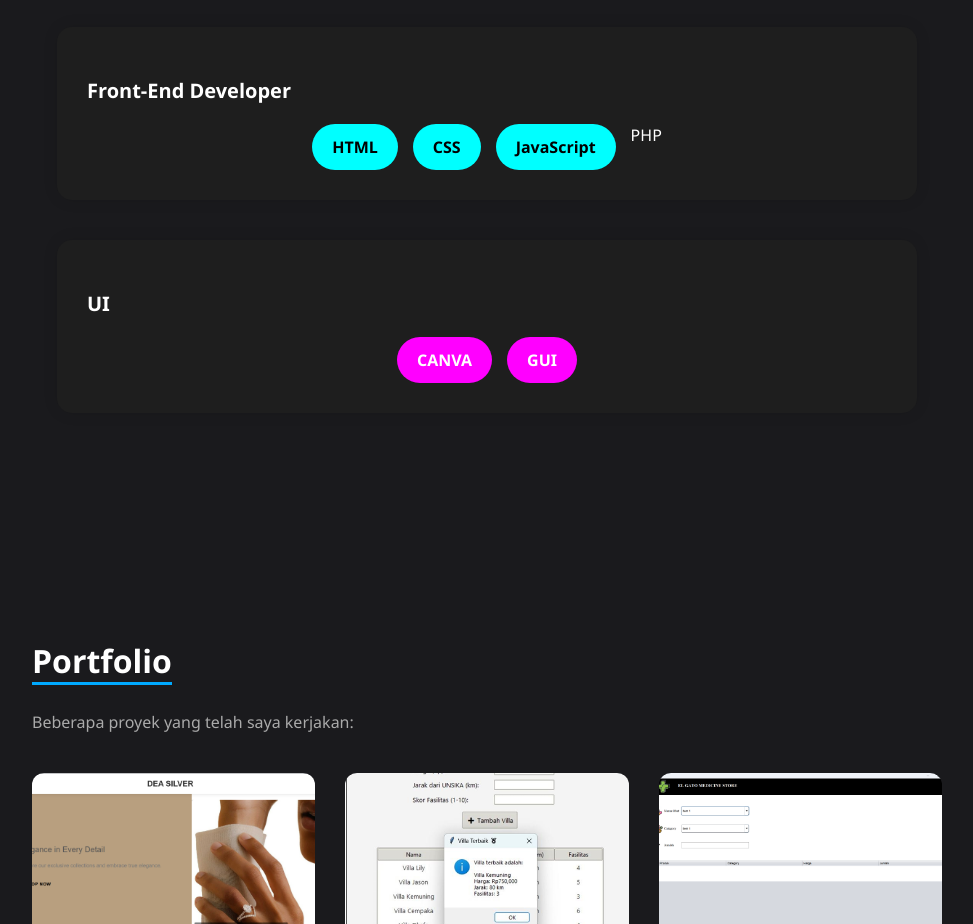
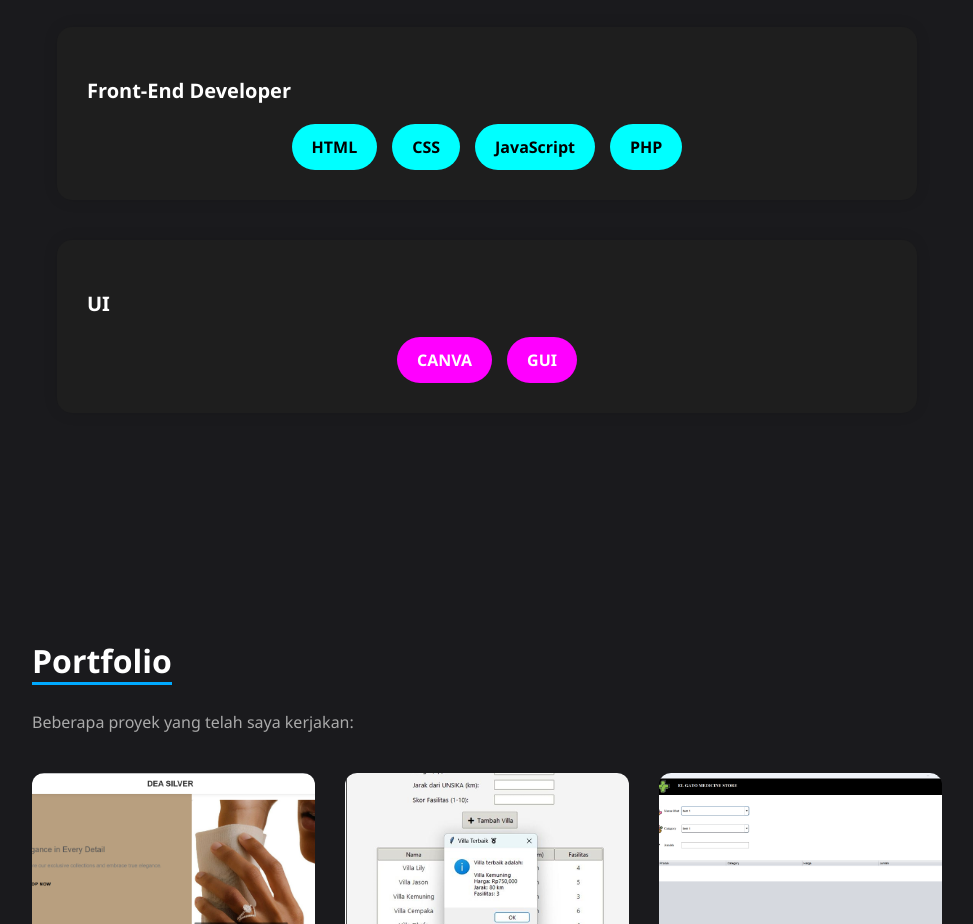
Before and after one commit to TEGUHMUHAMMADN/Portofolio, a plain HTML site: page index.html in a window 1280 px wide. Shown: the part 2020-2944 px from the top of the page, without its empty margins (278-1251 px from the left). Drawn offline with Linux system fonts and the light colour scheme.

Commit message:
Update index.html

```diff
--- a/index.html
+++ b/index.html
@@ -93,7 +93,7 @@
       <span class="skill-badge">HTML</span>
       <span class="skill-badge">CSS</span>
       <span class="skill-badge">JavaScript</span>
-      <span class="skill-bsdge">PHP</span>
+      <span class="skill-badge">PHP</span>
     </div>
   </div>
 
```
